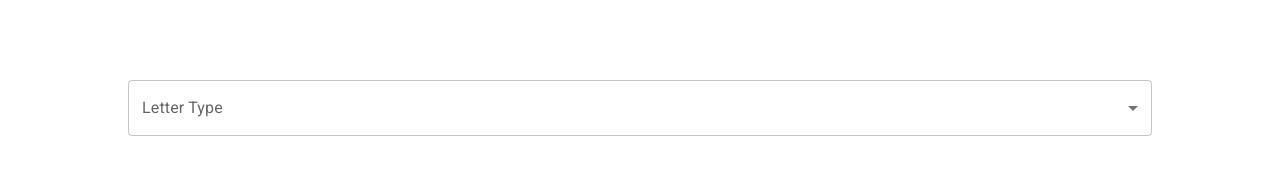
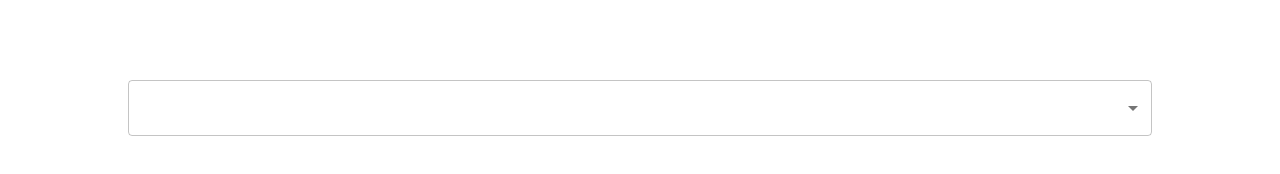
Before and after one commit to JohnBorges52/paper-airplanes, a React (Create React App) app in the folder client/: page /letters/new in a window 1280 px wide. Shown: the top 174 px of the page. Built offline with nearby package versions, Linux system fonts and the light colour scheme; the HTML template or start-up script is replaced by a standard one.

Commit message:
Format type selector in form

```diff
--- a/client/src/components/TypeSelector.jsx
+++ b/client/src/components/TypeSelector.jsx
@@ -6,35 +6,23 @@ import Select from '@mui/material/Select';
 
 export const TypeSelector = (props) => {
 
-  // const [letterType, setLetterType] = useState("request");
 
-  // const handleChange = (event) => {
-  //   setLetterType(event.target.value);
-  // };
 
   return (
-    // <div className="letter-type-selector">
-    //   <label htmlFor="letterTypes"> Choose type of letter </label>
-    //   <select name="letterTypes" id="letterTypes" onChange={(event) => { props.onChange(event) }}
-
-    // /*onChange={() => {props.onChange()}}*/ >
-
-    //     <option value="request" > Request </option>
-    //     <option value="vent">Vent</option>
-    //     <option value="encourage"> Encourage </option>
-    //   </select>
-    // </div>
 
 
-    <FormControl fullWidth>
-      <InputLabel id="demo-simple-select-label">Letter Type</InputLabel>
+
+    <FormControl fullWidth placeholder="Letter Type">
+      {/* <InputLabel id="demo-simple-select-label">Letter Type</InputLabel> */}
       <Select
         labelId="demo-simple-select-label"
         id="demo-simple-select"
-        // value={letterType}
         label="Letter-Type"
         onChange={event => props.onChange(event)}
       >
+        <MenuItem disabled value="">
+          <em>Select a Letter Type</em>
+        </MenuItem>
         <MenuItem value={"request"}>Request</MenuItem>
         <MenuItem value={"vent"}>Vent</MenuItem>
         <MenuItem value={"encourage"}>Encourage</MenuItem>
```
